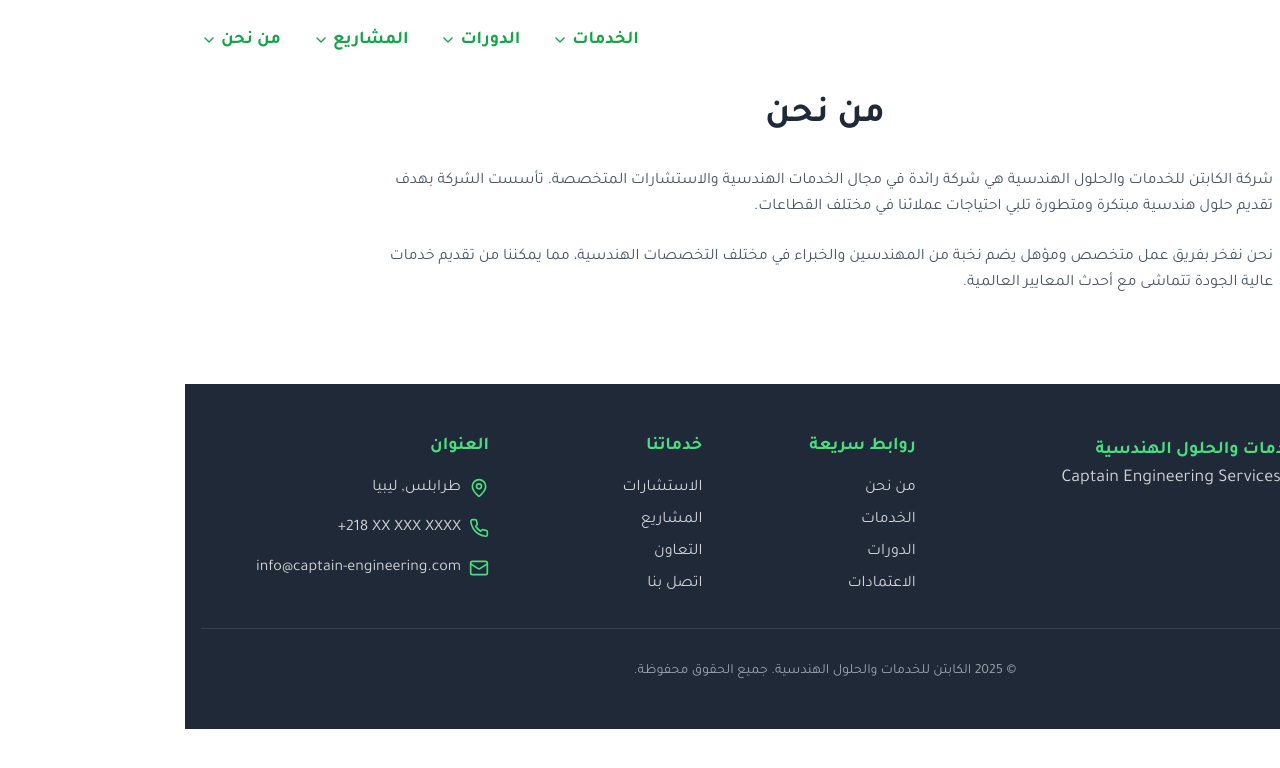
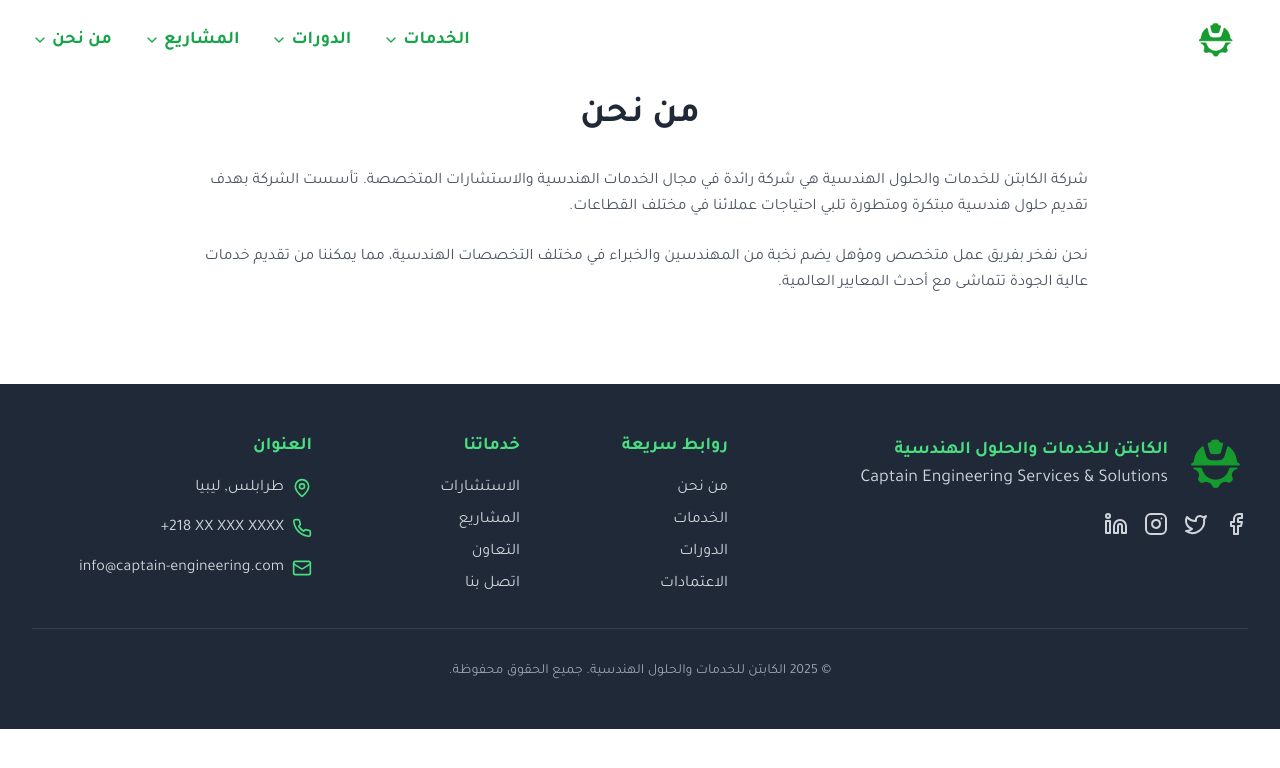
Before and after one commit to iGhula/CaptainEngineeringServices-Solutions, a Next.js app: page /about in a window 1280 px wide. Shown: the top 768 px of the page. Built offline with nearby package versions, Linux system fonts and the light colour scheme.

Commit message:
updating screen layout

```diff
--- a/app/components/Header.tsx
+++ b/app/components/Header.tsx
@@ -130,9 +130,14 @@ export default function Header() {
 
                   {activeDropdown === index && (
                     <div
-                      className="absolute top-full right-0 mt-2 w-56 bg-white rounded-xl shadow-2xl border border-gray-100 overflow-hidden transform origin-top scale-95 animate-in slide-in-from-top-2 duration-200"
+                      className="absolute top-full right-0 mt-2 w-56 bg-white rounded-xl shadow-2xl border border-gray-100 overflow-hidden transform origin-top scale-95 animate-in slide-in-from-top-2 duration-200 z-50"
                       onMouseEnter={() => handleMouseEnter(index)}
                       onMouseLeave={handleMouseLeave}
+                      style={{
+                        right: 'auto',
+                        left: '0',
+                        minWidth: '14rem'
+                      }}
                     >
                       <div className="p-2">
                         {menu.items.map((item, itemIndex) => (
--- a/app/globals.css
+++ b/app/globals.css
@@ -1,3 +1,12 @@
+/* CSS Reset and Base Fixes */
+*,
+*::before,
+*::after {
+  box-sizing: border-box;
+  margin: 0;
+  padding: 0;
+}
+
 /* Tajawal Font Import */
 @font-face {
   font-family: 'Tajawal';
@@ -35,6 +44,53 @@
 @tailwind components;
 @tailwind utilities;
 
+/* Fix for Vercel deployment scaling issues */
+html {
+  -webkit-text-size-adjust: 100%;
+  -ms-text-size-adjust: 100%;
+  text-size-adjust: 100%;
+  zoom: 1;
+  overflow-x: hidden;
+  font-size: 16px;
+  line-height: 1.5;
+}
+
+body {
+  -webkit-font-smoothing: antialiased;
+  -moz-osx-font-smoothing: grayscale;
+  text-rendering: optimizeLegibility;
+  zoom: 1;
+  overflow-x: hidden;
+  min-height: 100vh;
+  font-size: 16px;
+  line-height: 1.5;
+}
+
+/* Ensure proper container behavior */
+.container {
+  width: 100%;
+  max-width: 1280px;
+  margin-left: auto;
+  margin-right: auto;
+  padding-left: 1rem;
+  padding-right: 1rem;
+  box-sizing: border-box;
+}
+
+@media (min-width: 640px) {
+  .container {
+    padding-left: 1.5rem;
+    padding-right: 1.5rem;
+  }
+}
+
+@media (min-width: 1024px) {
+  .container {
+    padding-left: 2rem;
+    padding-right: 2rem;
+  }
+}
+
 @layer base {
   * {
     @apply border-border;
@@ -48,6 +104,30 @@
 /* RTL Support */
 html[dir="rtl"] {
   direction: rtl;
+  text-align: right;
+}
+
+/* Ensure proper spacing for RTL */
+html[dir="rtl"] .container {
+  direction: rtl;
+}
+
+/* Fix for header positioning */
+header {
+  position: fixed;
+  top: 0;
+  left: 0;
+  right: 0;
+  z-index: 100;
+  width: 100%;
+  box-sizing: border-box;
+}
+
+/* Fix for dropdown positioning */
+.dropdown-menu {
+  position: absolute;
+  z-index: 1000;
+  box-sizing: border-box;
 }
 
 /* Custom scrollbar for RTL */
@@ -79,3 +159,16 @@ html[dir="rtl"] ::-webkit-scrollbar-thumb:hover {
   --primary-green-dark: #15803d;
   --primary-green-light: #22c55e;
 }
+
+/* Additional responsive fixes */
+@media (max-width: 1024px) {
+  html {
+    font-size: 14px;
+  }
+}
+
+@media (min-width: 1025px) {
+  html {
+    font-size: 16px;
+  }
+}
--- a/app/layout.tsx
+++ b/app/layout.tsx
@@ -11,7 +11,8 @@ const tajawal = Tajawal({
 export const metadata: Metadata = {
   title: 'الكابتن للخدمات والحلول الهندسية',
   description: 'شركة الكابتن للخدمات والحلول الهندسية - نقدم أفضل الخدمات الهندسية والاستشارات',
-    generator: 'v0.app'
+  generator: 'v0.app',
+  viewport: 'width=device-width, initial-scale=1, maximum-scale=5, user-scalable=yes',
 }
 
 export default function RootLayout({
@@ -21,6 +22,11 @@ export default function RootLayout({
 }) {
   return (
     <html lang="ar" dir="rtl">
+      <head>
+        <meta name="viewport" content="width=device-width, initial-scale=1, maximum-scale=5, user-scalable=yes" />
+        <meta name="format-detection" content="telephone=no" />
+        <meta httpEquiv="X-UA-Compatible" content="IE=edge" />
+      </head>
       <body className={tajawal.className}>{children}</body>
     </html>
   )
```
Also changed, not shown: 1 other file (tests, documents, lock files or other folders).
